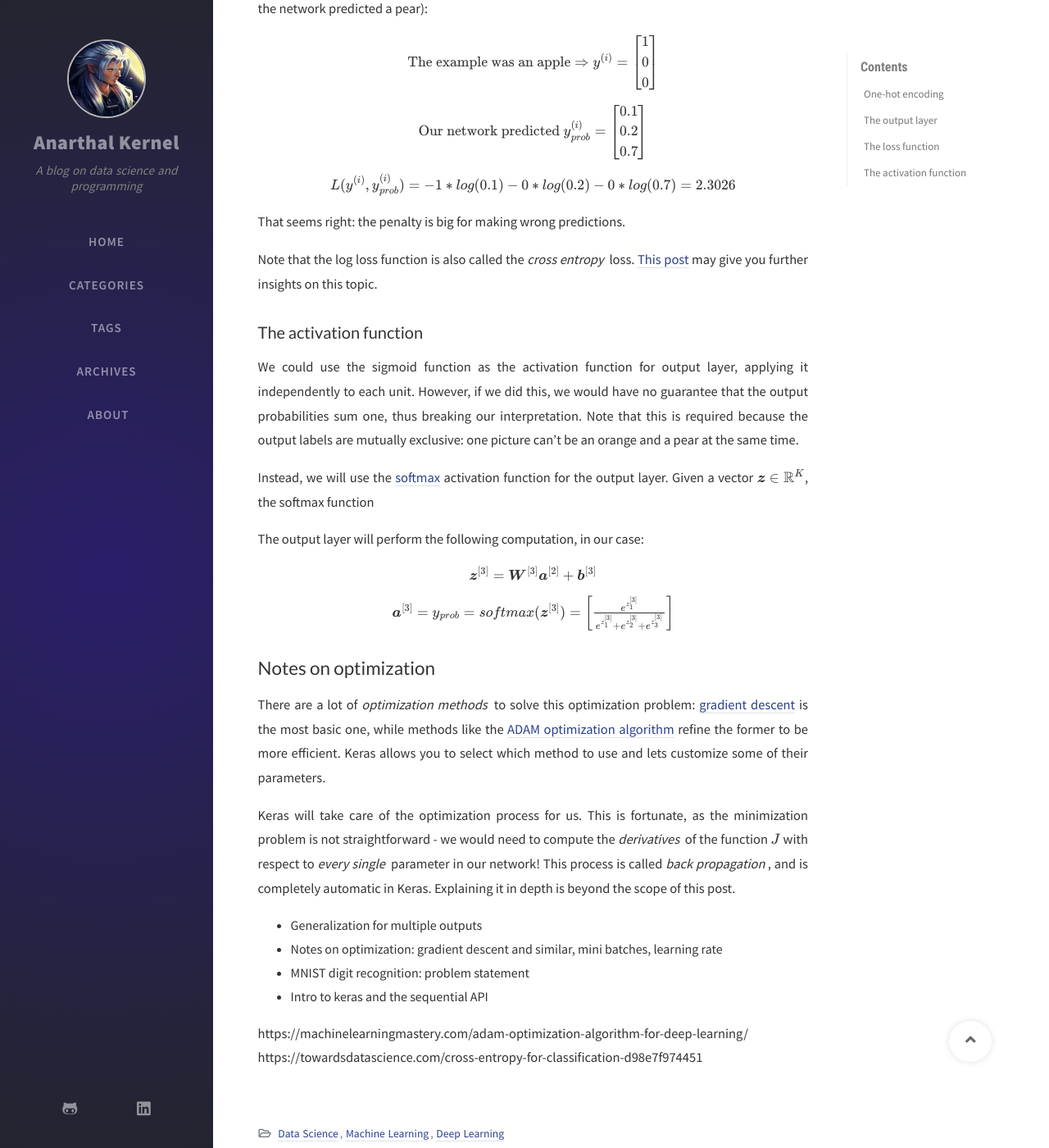
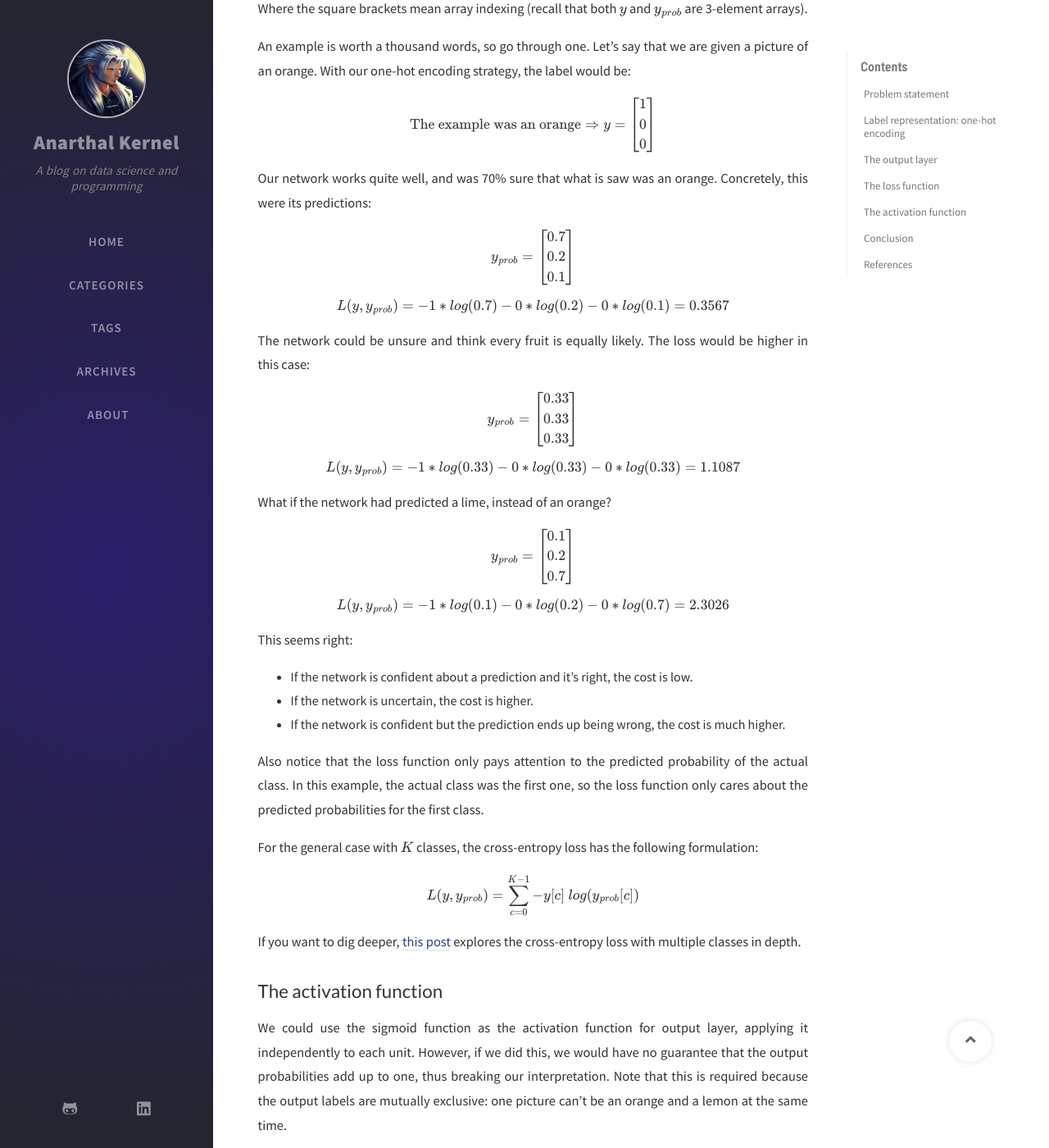
Before and after one commit to anarthal/blog, a Jekyll site: the page built from _posts/2020-08-14-neural-networks-multiclass.md, in a window 1280 px wide and 1400 px high, scrolled down 2934 px. Shown: the whole window at 82% size. Built offline with Jekyll 4.4.1, drawn with Linux system fonts in a browser that asks for light colours; nearby versions of some CDN libraries; comment, search, counter and statistics services are not loaded; some of the changed text lies outside the part shown.

Commit message:
Advanced on multiclass classification

```diff
--- a/_posts/2020-08-14-neural-networks-multiclass.md
+++ b/_posts/2020-08-14-neural-networks-multiclass.md
@@ -17,99 +17,142 @@ Image source: <https://towardsdatascience.com/multi-class-classification-one-vs-
 
 In this post we will explain how a neural network can be used to solve this problem. This is the second of a series of posts on neural networks I've been writing. If you are new to neural networks, you may want to have a look into [the first one]({{ "/posts/neural-networks/" | relative_url }}) before.
 
-# Problem statement
+## Problem statement
 
 Let's say we are working in an application for a factory processing fruits. The plant works with oranges, lemons and limes. For some reason, fruits are mixed together when they enter the factory. Guided by a camera, a robot separates the fruits. Our task is to develop a model that classifies a fruit into one of the three groups given an input image.
 
-This is a multiclass classification problem with $$ K = 3 $$ classes. Each image can be translated into a set of input features $$ x_1, x_2, ..., x_n $$. A full discussion on the feature extraction process is beyond the scope of this post. As an option, we can understand the image as an array of numbers representing color intensities (one per pixel, for a grayscale image), and make each intensity an input feature. Other solutions may involve [autoencoders](https://en.wikipedia.org/wiki/Autoencoder) and [convolutional](https://en.wikipedia.org/wiki/Convolutional_neural_network) architectures. Our target is to predict a label $$ y \in \{0, 1, 2\} $$, with the following criteria:
+This is a multiclass classification problem with $$ K = 3 $$ classes. Each image can be translated into a set of input features $$ x_1, x_2, ..., x_n $$, with $$ x_i \in \mathbb{R} $$. A full discussion on the feature extraction process is beyond the scope of this post. As an option, we can understand the image as an array of numbers representing color intensities (one per pixel, for a grayscale image), and make each intensity an input feature. Other solutions may involve [autoencoders](https://en.wikipedia.org/wiki/Autoencoder) and [convolutional](https://en.wikipedia.org/wiki/Convolutional_neural_network) architectures. Our target is to predict a label $$ y \in \{0, 1, 2\} $$, with the following criteria:
 
-\begin{align*}
+$$
 
-- $$ y = 0 \Rightarrow Orange
--
+\begin{matrix}
 
-For the purpose of training, we are given a set of $$ m $$ training examples, each one consisting of $$ (x^{(i)}, y^{(i)}) $$ pairs. $$ x^{(i)} \in \mathbb{R}^n $$ is the feature representation of the image number $$ i $$, and $$ y^{(i)}) \in \{0, 1, 2\}
+y = 0 & \Rightarrow & Orange & \\
+y = 1 & \Rightarrow & Lemon & \\
+y = 2 & \Rightarrow & Lime & \\
 
- The image can be translated into a se
+\end{matrix}
 
-Our task is to predict a output label $$ y \in \{0, 1, ..., K-1\} $$ given
+$$
 
-The approach presented above works as long as we deal with binary classification. What if the output label could have more than two values? Imagine that you are building an application that classifies fruit images, distinguishing apples, oranges and pears. Your output label could then take three possible values. This would be a [multiclass classification](https://en.wikipedia.org/wiki/Multiclass_classification) problem.
+Our training set consists of a set of $$ m $$ labeled pairs $$ (x^{(i)}, y^{(i)}) $$, where $$ x^{(i)} \in \mathbb{R}^n $$ is the feature representation of the $$ i $$th image, and $$ y^{(i)}) \in \{0, 1, 2\} $$.
 
-### One-hot encoding
+In the [previous post]({{ "/posts/neural-networks/" | relative_url }}) we presented the following neural network, suitable for binary classification:
 
-First of all, we can no longer represent our labels as a single number $$ y \in {0, 1} $$. We could represent our training example labels as a number $$ y \in {0, 1, 2} $$, with $$ y = 0 $$ representing an apple, $$ y = 1 $$ being an orange, and $$ y = 2 $$, a pear. However, this method doesn't work well in neural networks. Instead, we will use a [one-hot representation](https://en.wikipedia.org/wiki/One-hot). We will assign a label $$ y \in \mathbb{R}^3 $$ to each example in the training set, with the following criteria:
+![Neural network binary classification]({{ "/assets/img/neural-networks/layers.png" | relative_url }})
 
-$$ \text{Apple } \Rightarrow y = \begin{bmatrix} 1 \\ 0 \\ 0 \end{bmatrix} $$
+This network needs a couple changes before it can be used for multiclass classification. We will go over them in the next sections.
 
-$$ \text{Orange} \Rightarrow y = \begin{bmatrix} 0 \\ 1 \\ 0 \end{bmatrix} $$
+## Label representation: one-hot encoding
 
-$$ \text{Pear  } \Rightarrow y = \begin{bmatrix} 0 \\ 0 \\ 1 \end{bmatrix} $$
+The label representation $$ y \in \{0, 1, 2\} $$ may seem natural to us, but doesn't work well for neural network training, as it implies than there is an ordering between categories. By using this representation we are telling our network that $$ Orange < Lemon < Lime $$, which does not make any sense.
 
-### The output layer
+Instead, we will use a [one-hot representation](https://en.wikipedia.org/wiki/One-hot). Our labels become vectors $$ y \in \mathbb{R}^3 $$:
 
-Next, we will modify the shape of our output layer. Instead of outputing a single number $$ y_{prob} \in \mathbb{R} $$, it will produce a vector with three elements, one for each class: $$ y_{prob} \in \mathbb{R}^3 $$. Each of these numbers will be between zero and one, and can be interpreted as the probability of the example to belong to each class. For example, let's say our network outputs the following prediction:
+$$ \begin{matrix}
+
+y = \begin{bmatrix} 1 \\ 0 \\ 0 \end{bmatrix} & \Rightarrow & \text{Orange} \\
+y = \begin{bmatrix} 0 \\ 1 \\ 0 \end{bmatrix} & \Rightarrow & \text{Lemon}  \\
+y = \begin{bmatrix} 0 \\ 0 \\ 1 \end{bmatrix} & \Rightarrow & \text{Lime}   \\
+
+\end{matrix} $$
+
+In the general case, we will use vectors $$ y \in \mathbb{R}^K $$, with $$ K $$ being the number of classes. If an object belong to class $$ c $$, the vector's $$ c $$'th element will be a one and the rest will be zero.
+
+This representation is adequate because the classes are mutually exclusive: a fruit may be an orange or a lemon, but not both at the same time!
+
+## The output layer
+
+In binary classification, the output layer produces a single value $$ y_{prob} $$, which we interpret as the probability of the input to belong to the positive class. This is coherent with labels, which are represented as a single value.
+
+In multiclass classification, labels are vectors of $$ K $$ elements instead. That means we will have to update our output layer so it produces $$ K $$-dimensional predictions. The new output vector $$ $$ y_{prob} \in \mathbb{R}^K $$ will have as many numbers as possible classes. Each of these numbers will be between zero and one, and can be interpreted as the probability of the example to belong to each class.
+
+For the sake of example, consider the following prediction:
 
 $$ y_{prob} = \begin{bmatrix} 0.7 \\ 0.2 \\ 0.1 \end{bmatrix} $$
 
-This means that our networks thinks there is a 70% chance that the input picture is an apple, a 20% chance it's an orange, and a 10% chance of being a pear. The final prediction would be _apple_. Note that all the probabilities in the output vector sum 1.
+This means that our networks thinks there is a 70% chance that the input picture is an orange, a 20% chance that it's a lemon, and a 10% chance that it's a lime. The final prediction would be _orange_. Note that all the probabilities in the output vector sum 1.
 
 With these changes, our network becomes:
 
 ![Layers multiclass]({{ "/assets/img/neural-networks/layers-multi-class.png" | relative_url }})
 
-### The loss function
+## The loss function
 
-What about the loss function? We can no longer use the original formulation, as it is specific to binary classification. It turns out that the log loss can be generalized easily to more than two classes. For our example (subscripts indicate indexing into the vector):
+For binary classification we can use the log loss (also called the cross-entropy loss) with the following formulation:
 
-$$ L(y^{(i)}, y_{prob}^{(i)}) = - y_1^{(i)}log(y_{prob1}^{(i)}) - y_2^{(i)}log(y_{prob2}^{(i)}) - y_3^{(i)}log(y_{prob3}^{(i)}) $$
+$$ L(y, y_{prob}) = - y \ log(y_{prob}) - (1 - y) log(1 - y_{prob}) $$
 
-Let's see it with an example where the network output a correct prediction:
+Where $$ y_{prob} $$ is what our model predicted and $$ y $$ is the actual label.
 
-$$ \text{The example was an apple} \Rightarrow y^{(i)} = \begin{bmatrix} 1 \\ 0 \\ 0 \end{bmatrix} $$
+The form shown above is a particularization of the cross-entropy loss for the case where we just have two classes. For our example, we can use the following loss:
 
-$$ \text{Our network predicted   } y_{prob}^{(i)} = \begin{bmatrix} 0.7 \\ 0.2 \\ 0.1 \end{bmatrix} $$
+$$ L(y, y_{prob}) = - y[0] \ log(y_{prob}[0]) - y[1] \ log(y_{prob}[1]) - y[2] \ log(y_{prob}[2]) $$
 
-$$ L(y^{(i)}, y_{prob}^{(i)}) = - 1 * log(0.7) - 0 * log(0.2) - 0 * log(0.1) = 0.3567 $$
+Where the square brackets mean array indexing (recall that both $$ y $$ and $$ y_{prob} $$ are 3-element arrays).
 
-Let's see what would happen if our network had predicted the wrong class (i.e. it was an apple but the network predicted a pear):
+An example is worth a thousand words, so go through one. Let's say that we are given a picture of an orange. With our one-hot encoding strategy, the label would be:
 
-$$ \text{The example was an apple} \Rightarrow y^{(i)} = \begin{bmatrix} 1 \\ 0 \\ 0 \end{bmatrix} $$
+$$ \text{The example was an orange} \Rightarrow y = \begin{bmatrix} 1 \\ 0 \\ 0 \end{bmatrix} $$
 
-$$ \text{Our network predicted   } y_{prob}^{(i)} = \begin{bmatrix} 0.1 \\ 0.2 \\ 0.7 \end{bmatrix} $$
+Our network works quite well, and was 70% sure that what is saw was an orange. Concretely, this were its predictions:
 
-$$ L(y^{(i)}, y_{prob}^{(i)}) = - 1 * log(0.1) - 0 * log(0.2) - 0 * log(0.7) = 2.3026 $$
+$$ y_{prob} = \begin{bmatrix} 0.7 \\ 0.2 \\ 0.1 \end{bmatrix} $$
 
-That seems right: the penalty is big for making wrong predictions.
+$$ L(y, y_{prob}) = - 1 * log(0.7) - 0 * log(0.2) - 0 * log(0.1) = 0.3567 $$
 
-Note that the log loss function is also called the *cross entropy* loss. [This post](https://towardsdatascience.com/cross-entropy-for-classification-d98e7f974451) may give you further insights on this topic.
+The network could be unsure and think every fruit is equally likely. The loss would be higher in this case:
 
-### The activation function
+$$ y_{prob} = \begin{bmatrix} 0.33 \\ 0.33 \\ 0.33 \end{bmatrix} $$
 
-We could use the sigmoid function as the activation function for output layer, applying it independently to each unit. However, if we did this, we would have no guarantee that the output probabilities sum one, thus breaking our interpretation. Note that this is required because the output labels are mutually exclusive: one picture can't be an orange and a pear at the same time.
+$$ L(y, y_{prob}) = - 1 * log(0.33) - 0 * log(0.33) - 0 * log(0.33) = 1.1087 $$
 
-Instead, we will use the [softmax](https://en.wikipedia.org/wiki/Softmax_function) activation function for the output layer. Given a vector $$ \boldsymbol z \in \mathbb{R}^K $$, the softmax function
+What if the network had predicted a lime, instead of an orange?
+
+$$ y_{prob} = \begin{bmatrix} 0.1 \\ 0.2 \\ 0.7 \end{bmatrix} $$
+
+$$ L(y, y_{prob}) = - 1 * log(0.1) - 0 * log(0.2) - 0 * log(0.7) = 2.3026 $$
+
+This seems right:
+- If the network is confident about a prediction and it's right, the cost is low.
+- If the network is uncertain, the cost is higher.
+- If the network is confident but the prediction ends up being wrong, the cost is much higher.
+
+Also notice that the loss function only pays attention to the predicted probability of the actual class. In this example, the actual class was the first one, so the loss function only cares about the predicted probabilities for the first class.
+
+For the general case with $$ K $$ classes, the cross-entropy loss has the following formulation:
+
+$$ L(y, y_{prob}) = \sum_{c=0}^{K-1} - y[c] \ log(y_{prob}[c]) $$
+
+If you want to dig deeper, [this post](https://towardsdatascience.com/cross-entropy-for-classification-d98e7f974451) explores the cross-entropy loss with multiple classes in depth.
 
 
-The output layer will perform the following computation, in our case:
+## The activation function
+
+We could use the sigmoid function as the activation function for output layer, applying it independently to each unit. However, if we did this, we would have no guarantee that the output probabilities add up to one, thus breaking our interpretation. Note that this is required because the output labels are mutually exclusive: one picture can't be an orange and a lemon at the same time.
+
+Instead, we will use the [softmax](https://en.wikipedia.org/wiki/Softmax_function) activation function for the output layer. Given a vector $$ \boldsymbol z \in \mathbb{R}^K $$, the softmax function computes another vector of the same dimension, with its $$ i $$'th element being:
+
+$$ softmax(\boldsymbol z)[i] = \frac{e^{\boldsymbol z}[i]}{sum(e^{\boldsymbol z})} = \frac{e^{\boldsymbol z}[i]}{\sum_{c=0}^{K-1}e^{\boldsymbol z}[i]} $$
+
+Where $$ e^{\boldsymbol z} $$ is the exponential function, applied element-wise to the vector $$ z $$. Note that we are dividing by the sum of the exponentials. This guarantees that, if we add all the elements produced by the softmax, the result will be 1.0.
+
+With these considerations, the output layer will do the following:
 
 $$ \boldsymbol z^{[3]} = \boldsymbol W^{[3]} \boldsymbol a^{[2]} + \boldsymbol b^{[3]} $$
 
-$$ \boldsymbol a^{[3]} = y_{prob} = softmax(\boldsymbol z^{[3]}) =
-   \begin{bmatrix} \frac{e^{z_1^{[3]}}}{e^{z_1^{[3]}} + e^{z_2^{[3]}} + e^{z_3^{[3]}}} \end{bmatrix} $$
+$$ \boldsymbol a^{[3]} = y_{prob} = softmax(\boldsymbol z^{[3]}) $$
+
+The matrix $$ \boldsymbol W^{[3]} $$ will be 3x2, thus guaranteeing that both $$ \boldsymbol z^{[3]} $$ and $$ \boldsymbol a^{[3]} $$ have as many elements as classes.
+
+## Conclusion
 
 
-## Notes on optimization
 
-There are a lot of _optimization methods_ to solve this optimization problem: [gradient descent](https://en.wikipedia.org/wiki/Gradient_descent) is the most basic one, while methods like the [ADAM optimization algorithm](https://machinelearningmastery.com/adam-optimization-algorithm-for-deep-learning/) refine the former to be more efficient. Keras allows you to select which method to use and lets customize some of their parameters.
 
-Keras will take care of the optimization process for us. This is fortunate, as the minimization problem is not straightforward - we would need to compute the _derivatives_ of the function $$ J $$ with respect to _every single_ parameter in our network! This process is called _back propagation_, and is completely automatic in Keras. Explaining it in depth is beyond the scope of this post.
-
-- Generalization for multiple outputs
-- Notes on optimization: gradient descent and similar, mini batches, learning rate
-- MNIST digit recognition: problem statement
-- Intro to keras and the sequential API
+## References
 
 
 https://machinelearningmastery.com/adam-optimization-algorithm-for-deep-learning/
 https://towardsdatascience.com/cross-entropy-for-classification-d98e7f974451
+https://towardsdatascience.com/choosing-the-right-encoding-method-label-vs-onehot-encoder-a4434493149b
--- /dev/null
+++ b/_posts/2020-08-31-neural-networks-keras.md
@@ -0,0 +1,21 @@
+---
+title: Deep dive into neural networks - Keras
+author: anarthal
+date: 2020-08-31
+categories: [Data Science, Machine Learning, Deep Learning]
+tags: [machinelearning, deeplearning, classification]
+math: true
+ogimage: neural-networks/layers.png
+---
+
+
+## Notes on optimization
+
+There are a lot of _optimization methods_ to solve this optimization problem: [gradient descent](https://en.wikipedia.org/wiki/Gradient_descent) is the most basic one, while methods like the [ADAM optimization algorithm](https://machinelearningmastery.com/adam-optimization-algorithm-for-deep-learning/) refine the former to be more efficient. Keras allows you to select which method to use and lets customize some of their parameters.
+
+Keras will take care of the optimization process for us. This is fortunate, as the minimization problem is not straightforward - we would need to compute the _derivatives_ of the function $$ J $$ with respect to _every single_ parameter in our network! This process is called _back propagation_, and is completely automatic in Keras. Explaining it in depth is beyond the scope of this post.
+
+- Generalization for multiple outputs
+- Notes on optimization: gradient descent and similar, mini batches, learning rate
+- MNIST digit recognition: problem statement
+- Intro to keras and the sequential API
```
